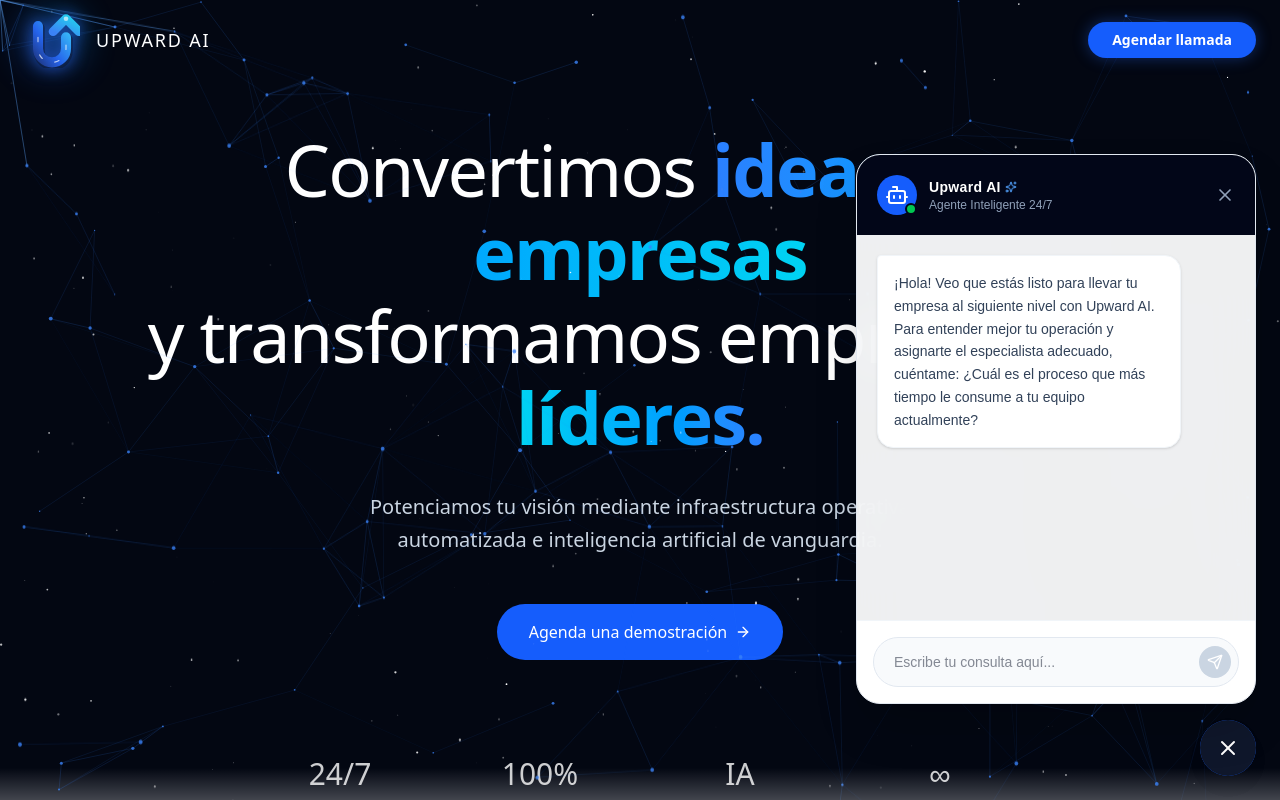
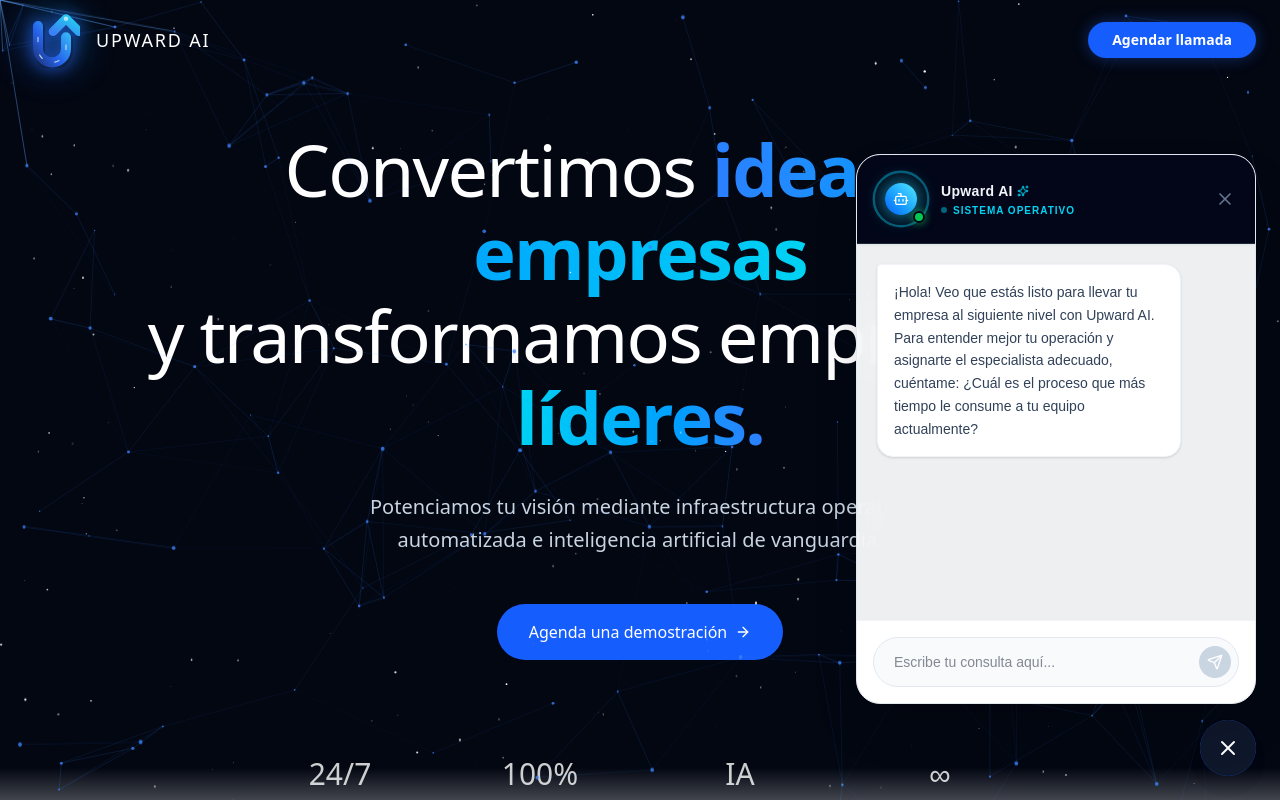
Before and after one commit to rich020383-commits/upward-ai, a Next.js app in the folder upward-ai-frontend/: page / in a window 1280 px wide. Both pictures are taken after a click on the button 1228 px from the left and 748 px from the top of the page. Shown: the top 800 px of the page. Built offline with nearby package versions, Linux system fonts and the light colour scheme.

Commit message:
Feat: diseño de orbe neuronal premium sin videos en chatbot

```diff
--- a/upward-ai-frontend/components/Chatbot.tsx
+++ b/upward-ai-frontend/components/Chatbot.tsx
@@ -98,27 +98,55 @@
             transition={{ type: "spring", stiffness: 200, damping: 20 }}
             className="fixed bottom-24 right-6 w-[350px] md:w-[400px] h-[550px] bg-white/90 backdrop-blur-xl rounded-3xl shadow-2xl border border-slate-200 z-50 flex flex-col overflow-hidden"
           >
-            {/* Header del Chat */}
-            <div className="bg-slate-950 p-5 text-white flex items-center justify-between shrink-0">
-              <div className="flex items-center space-x-3">
-                <div className="relative">
-                  <div className="w-10 h-10 bg-blue-600 rounded-full flex items-center justify-center">
-                    <Bot className="w-6 h-6 text-white" />
+            {/* Header del Chat con Orbe Neuronal Premium */}
+            <div className="bg-slate-950 p-5 text-white flex items-center justify-between shrink-0 border-b border-slate-800 shadow-sm">
+              <div className="flex items-center space-x-4">
+
+                {/* 🌌 EL ORBE ANIMADO (Reemplaza al video) */}
+                <div className="relative w-12 h-12 flex items-center justify-center">
+                  {/* Anillo exterior rápido */}
+                  <motion.div
+                    animate={{ scale: [1, 1.2, 1], opacity: [0.3, 0.8, 0.3] }}
+                    transition={{ duration: 2, repeat: Infinity, ease: "easeInOut" }}
+                    className="absolute inset-0 rounded-full border-2 border-cyan-400/50"
+                  />
+                  {/* Anillo de onda expansiva lenta */}
+                  <motion.div
+                    animate={{ scale: [1, 1.4, 1], opacity: [0.1, 0.4, 0.1] }}
+                    transition={{ duration: 3, repeat: Infinity, ease: "easeInOut", delay: 0.5 }}
+                    className="absolute inset-0 rounded-full border border-blue-500/30"
+                  />
+                  {/* Núcleo central brillante */}
+                  <div className="relative w-8 h-8 bg-gradient-to-tr from-blue-600 to-cyan-300 rounded-full shadow-[0_0_20px_rgba(34,211,238,0.8)] flex items-center justify-center z-10">
+                    <Bot className="w-4 h-4 text-white" />
                   </div>
-                  <span className="absolute bottom-0 right-0 w-3 h-3 bg-green-500 border-2 border-slate-950 rounded-full"></span>
+                  {/* Punto de estado "Online" */}
+                  <span className="absolute bottom-0 right-0 w-3 h-3 bg-green-500 border-2 border-slate-950 rounded-full z-20 shadow-[0_0_8px_rgba(34,197,94,0.8)]"></span>
                 </div>
+
+                {/* Textos del sistema */}
                 <div>
-                  <h3 className="font-bold text-sm tracking-wide flex items-center gap-1">
-                    Upward AI <Sparkles className="w-3 h-3 text-blue-400" />
+                  <h3 className="font-bold text-sm tracking-wide flex items-center gap-1 text-slate-100">
+                    Upward AI <Sparkles className="w-3 h-3 text-cyan-400" />
                   </h3>
-                  <p className="text-xs text-slate-400">Agente Inteligente 24/7</p>
+                  <div className="flex items-center gap-1.5 mt-0.5">
+                    {/* Efecto de "escribiendo/procesando" perpetuo muy sutil */}
+                    <motion.div
+                      animate={{ opacity: [0.4, 1, 0.4] }}
+                      transition={{ duration: 1.5, repeat: Infinity }}
+                      className="w-1.5 h-1.5 bg-cyan-400 rounded-full"
+                    />
+                    <p className="text-[10px] text-cyan-400 uppercase tracking-widest font-semibold">
+                      Sistema Operativo
+                    </p>
+                  </div>
                 </div>
               </div>
 
               {/* Botón de cerrar superior */}
               <button
                 onClick={() => setIsOpen(false)}
-                className="text-slate-400 hover:text-white transition-colors"
+                className="text-slate-500 hover:text-white hover:rotate-90 transition-all duration-300"
               >
                 <X className="w-5 h-5" />
               </button>
```
